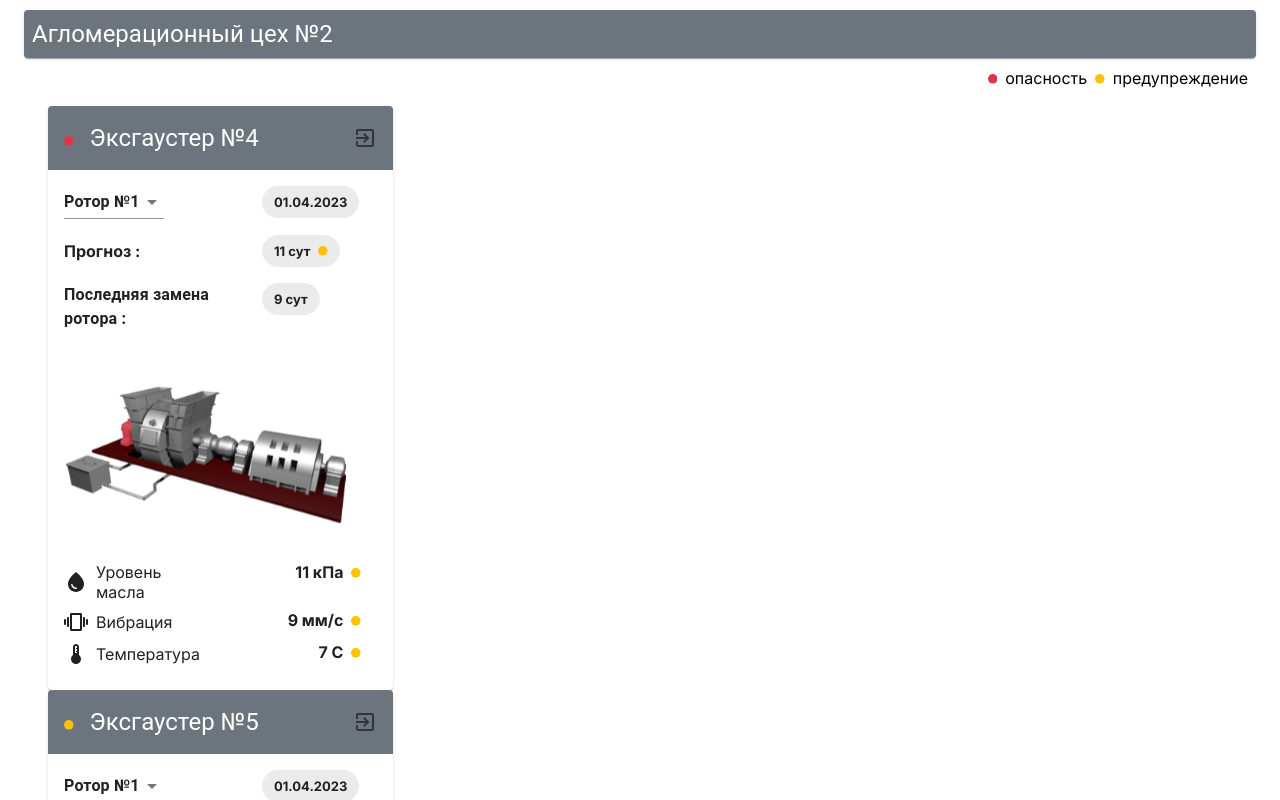
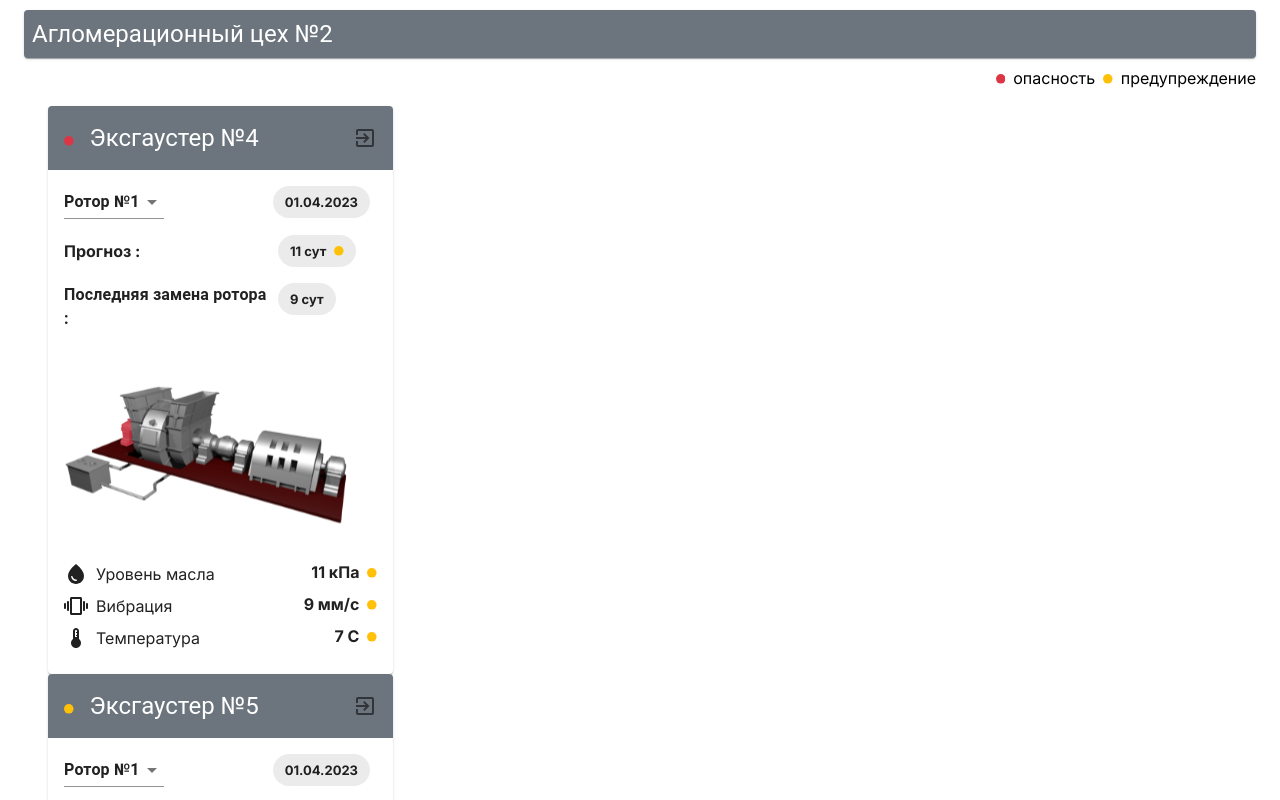
Before and after one commit to Anton7p/region23, a Next.js app: page / in a window 1280 px wide. Shown: the top 800 px of the page. Built offline with nearby package versions, Linux system fonts and the light colour scheme.

Commit message:
fix console error

```diff
--- a/src/components/common/primitives/CustomCard/CustomCard.tsx
+++ b/src/components/common/primitives/CustomCard/CustomCard.tsx
@@ -81,7 +81,7 @@ export const CustomCard = ({
                 }
             />
             <CardContent>
-                <Grid container spacing={2} xs={12}>
+                <Grid container spacing={2} >
                     <Grid item xs={12}>
                         <Grid container>
                             <Grid item xs={8}>
@@ -110,8 +110,8 @@ export const CustomCard = ({
                             </Grid>
                         </Grid>
                     </Grid>
-                    <Grid item xs={12} spacing={1}>
-                        <Grid container xs={12} spacing={1}>
+                    <Grid item xs={12} >
+                        <Grid container spacing={1}>
                             <Grid item xs={8} display="flex" alignItems="center">
                                 <Box fontWeight="bold" display="flex" alignItems="center">
                                     Прогноз :
@@ -127,8 +127,8 @@ export const CustomCard = ({
                             </Grid>
                         </Grid>
                     </Grid>
-                    <Grid item xs={12} spacing={1}>
-                        <Grid container xs={12} spacing={1}>
+                    <Grid item xs={12} >
+                        <Grid container  spacing={1}>
                             <Grid item xs={8}>
                                 <Typography  gutterBottom fontWeight="bold">
                                     Последняя замена ротора :
@@ -148,9 +148,9 @@ export const CustomCard = ({
                 <Box className={css.icon}>
                     {getRotorIcon(activeRotor.rotorNumber)}
                 </Box>
-                <Grid container xs={12} spacing={1}>
+                <Grid container  spacing={1}>
                     <Grid item xs={12}>
-                        <Grid container xs={12} spacing={1}>
+                        <Grid container  spacing={1}>
                             <Grid item xs={6}>
                                 <Box  display="flex" alignItems="center" justifyContent="flex-start"
                                      gap={1}>
@@ -168,7 +168,7 @@ export const CustomCard = ({
                         </Grid>
                     </Grid>
                     <Grid item xs={12}>
-                        <Grid container xs={12} spacing={1}>
+                        <Grid container  spacing={1}>
                             <Grid item xs={6}>
                                 <Box display="flex" alignItems="center" justifyContent="flex-start" gap={1}>
                                     <VibrationRoundedIcon/>
@@ -185,7 +185,7 @@ export const CustomCard = ({
                         </Grid>
                     </Grid>
                     <Grid item xs={12}>
-                        <Grid container xs={12} spacing={1}>
+                        <Grid container spacing={1}>
                             <Grid item xs={6}>
                                 <Box display="flex" alignItems="center" justifyContent="flex-start" gap={1}>
                                     <DeviceThermostatRoundedIcon/>
--- a/src/components/common/primitives/Service/Service.tsx
+++ b/src/components/common/primitives/Service/Service.tsx
@@ -24,7 +24,7 @@ export const Service = () => {
         <Container maxWidth="xl">
             <Item><Typography variant="h5">Агломерационный цех №2</Typography></Item>
 
-            <Grid container xs={12} spacing={1} display="flex" alignItems="center" top={1}
+            <Grid container spacing={1} display="flex" alignItems="center" top={1}
                   justifyContent="flex-end">
                 <Grid item>
                     <Box display="flex" alignItems="center" justifyContent="flex-start" gap={1}>
```
